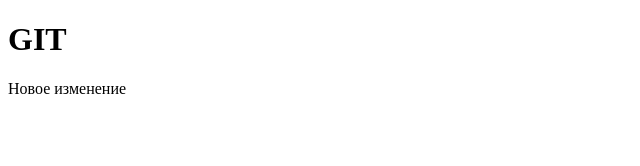
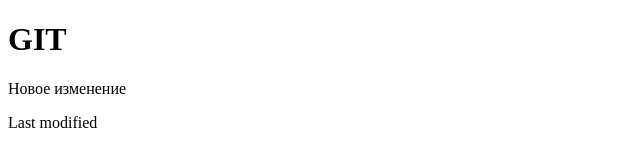
Before and after one commit to ali9880/my-site, a plain HTML site: page index.html in a window 1280 px wide. Shown: the whole page, without its empty margins (0-640 px from the left). Drawn offline with Linux system fonts and the light colour scheme.

Commit message:
2 commit

```diff
--- a/index.html
+++ b/index.html
@@ -8,5 +8,6 @@
 <body>
 	<h1>GIT</h1>
 	<p>Новое изменение</p>
+	<p>Last modified</p>
 </body>
 </html>
```
